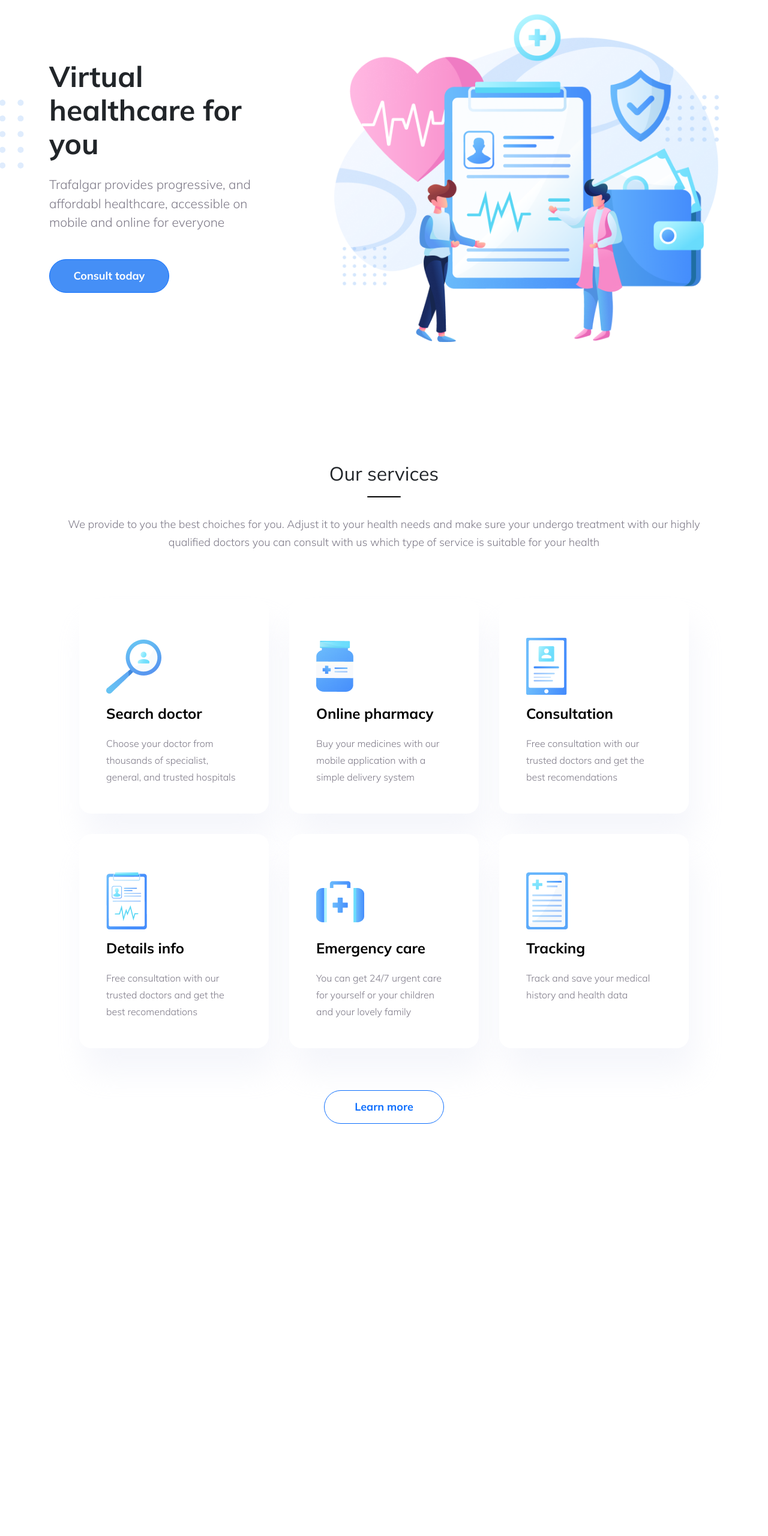
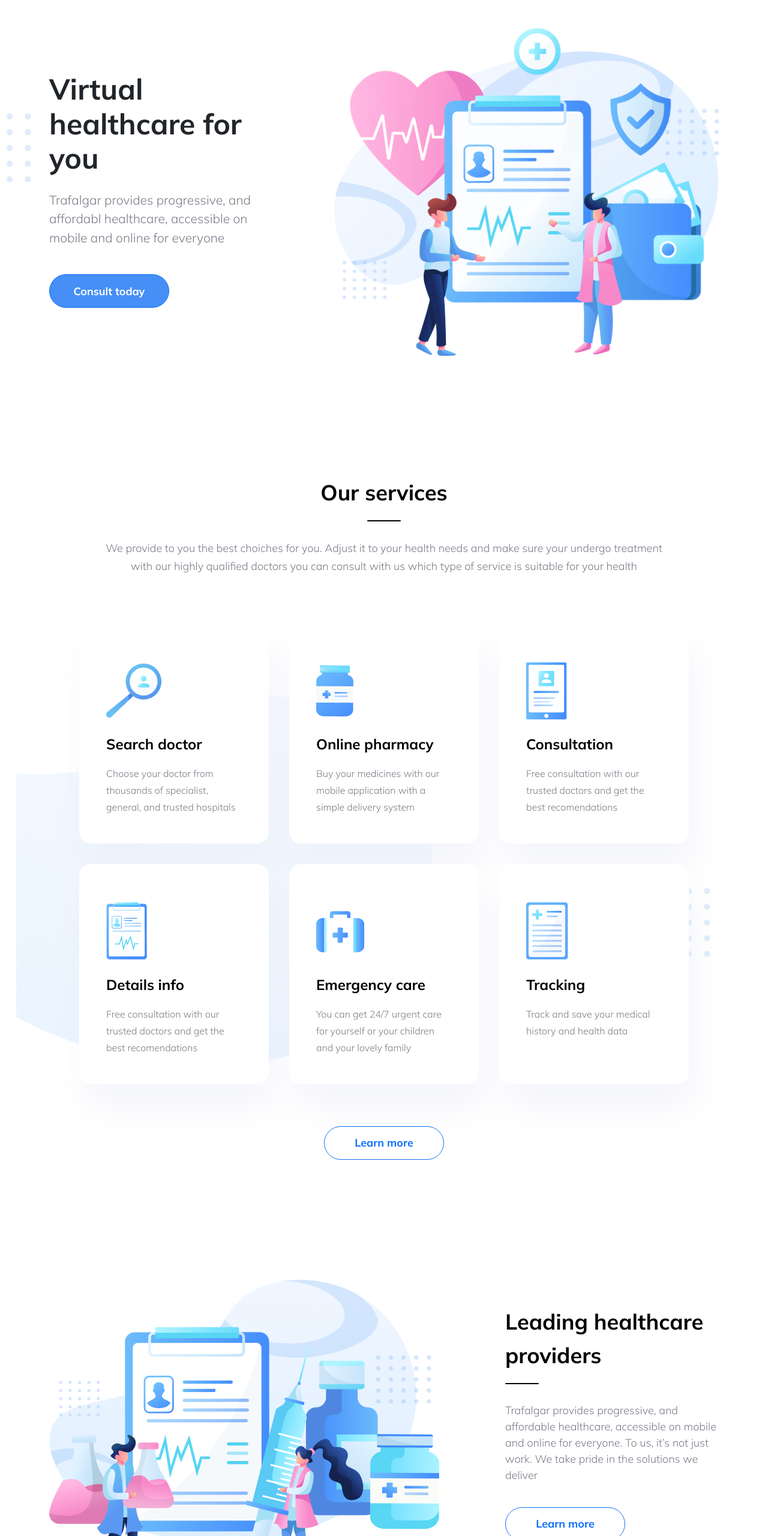
Before and after one commit to miller722/Portfolio, a plain HTML site: page index.html in a window 1280 px wide. Shown: the part 160-2720 px from the top of the page at 60% size. Before the commit the page ends 2233 px from the top, so only its background shows below. Drawn offline with nearby package versions, Linux system fonts and the light colour scheme.

Commit message:
15.10.2021

```diff
--- a/index.html
+++ b/index.html
@@ -40,72 +40,156 @@
         </nav>
       </header>
       <main>
-        <section class="section-welcome">
-            <div class="container welcome-decor">
+        <section class="section__welcome">
+          <div class="container">
+            <div class="section__welcome-decor">
               <div class="row">
                 <div class="col-4 my-auto">
-                  <h1 class="welcome-title">Virtual healthcare for you</h1>
-                  <p class="welcome-description">Trafalgar provides progressive, and affordabl healthcare, accessible on mobile and online for everyone</p>
-                  <a class="btn btn-primary btn-w-md" href="">Consult today</a>
+                  <div>
+                    <h1 class="welcome-title">Virtual healthcare for you</h1>
+                  </div>
+                  <div class="welcome-description">
+                    <p>Trafalgar provides progressive, and affordabl healthcare, accessible on mobile and online for everyone</p>
+                  </div>
+                  <div>
+                    <a class="btn btn-primary btn-w-md" href="">Consult today</a>
+                  </div>
                 </div>
                 <div class="col-7 offset-1">
                   <img class="w-100" src="imgs/welcome-section/welcom-illustration.png" alt="">
                 </div>
               </div>
             </div>
-          </section>
-          <section class="section-services">
-            <div class="container services-bg-content">
+          </div>
+        </section>
+          <section class="section__services">
+            <div class="container">
+             <div class="section__services-decor">
               <div class="section__heading section__heading-center">
-                <h2 class="section__heading-title">Our services</h2>
-                <p class="services-description">We provide to you the best choiches for you. Adjust it to your health needs and make sure your undergo treatment with our highly qualified doctors you can consult with us which type of service is suitable for your health</p>
+                <div>
+                  <h2 class="section__heading-title">Our services</h2>
+                </div>
+                <div class="services-description col-10 offset-1">
+                  <p>We provide to you the best choiches for you. Adjust it to your health needs and make sure your undergo treatment with our highly qualified doctors you can consult with us which type of service is suitable for your health</p>
+                </div>
               </div>
-              <div class="services-list services-list__margin">
+              <div class="services-list services-list--margin">
                 <div class="services-item">
-                  <div class="services-item_top">
-                    <img class="services-item_img" src="./imgs/services-section/services-search.png" alt="...">
+                  <div class="services-item--top">
+                    <img src="./imgs/services-section/services-search.png" alt="...">
                   </div>
-                  <h5 class="services-item_title">Search doctor</h5>
-                  <p class="services-item_text">Choose your doctor from thousands of specialist, general, and trusted hospitals</p>
+                  <div>
+                    <h5 class="services-item--title">Search doctor</h5>
+                  </div>
+                 <div class="services-item--text">
+                  <p>Choose your doctor from thousands of specialist, general, and trusted hospitals</p>
+                 </div>
                 </div>
                 <div class="services-item">
-                  <div class="services-item_top">
-                    <img class="services-item_img" src="./imgs/services-section/services-pharmacy.png" alt="...">
+                  <div class="services-item--top">
+                    <img src="./imgs/services-section/services-pharmacy.png" alt="...">
                   </div>
-                  <h5 class="services-item_title">Online pharmacy</h5>
-                  <p class="services-item_text">Buy  your medicines with our mobile application with a simple delivery system</p>
+                  <div>
+                    <h5 class="services-item--title">Online pharmacy</h5>
+                  </div>
+                  <div class="services-item--text">
+                    <p>Buy  your medicines with our mobile application with a simple delivery system</p>
+                  </div>
                 </div>
                 <div class="services-item">
-                  <div class="services-item_top">
-                    <img class="services-item_img" src="./imgs/services-section/services-consultation.png" alt="...">
+                  <div class="services-item--top">
+                    <img src="./imgs/services-section/services-consultation.png" alt="...">
                   </div>
-                  <h5 class="services-item_title">Consultation</h5>
-                  <p class="services-item_text">Free consultation with our trusted doctors and get the best recomendations</p>
+                  <div>
+                    <h5 class="services-item--title">Consultation</h5>
+                  </div>
+                 <div class="services-item--text">
+                  <p>Free consultation with our trusted doctors and get the best recomendations</p>
+                 </div>
                 </div>
                 <div class="services-item">
-                  <div class="services-item_top">
-                    <img class="services-item_img" src="./imgs/services-section/services-info.png" alt="...">
+                  <div class="services-item--top">
+                    <img src="./imgs/services-section/services-info.png" alt="...">
                   </div>
-                  <h5 class="services-item_title">Details info</h5>
-                  <p class="services-item_text">Free consultation with our trusted doctors and get the best recomendations</p>
+                  <div>
+                    <h5 class="services-item--title">Details info</h5>
+                  </div>
+                  <div class="services-item--text">
+                    <p>Free consultation with our trusted doctors and get the best recomendations</p>
+                  </div>
                 </div>
                 <div class="services-item">
-                  <div class="services-item_top">
-                    <img class="services-item_img" src="./imgs/services-section/services-emergency.png" alt="...">
+                  <div class="services-item--top">
+                    <img src="./imgs/services-section/services-emergency.png" alt="...">
                   </div>
-                  <h5 class="services-item_title">Emergency care</h5>
-                  <p class="services-item_text">You can get 24/7 urgent care for yourself or your children and your lovely family</p>
+                  <div>
+                    <h5 class="services-item--title">Emergency care</h5>
+                  </div>
+                  <div class="services-item--text">
+                    <p>You can get 24/7 urgent care for yourself or your children and your lovely family</p>
+                  </div>
                 </div>
                 <div class="services-item">
-                  <div class="services-item_top">
-                    <img class="services-item_img" src="./imgs/services-section/services-tracking.png" alt="...">
+                  <div class="services-item--top">
+                    <img src="./imgs/services-section/services-tracking.png" alt="...">
                   </div>
-                  <h5 class="services-item_title">Tracking</h5>
-                  <p class="services-item_text">Track and save your medical history and health data </p>
+                  <div>
+                    <h5 class="services-item--title">Tracking</h5>
+                  </div>
+                  <div  class="services-item--text">
+                    <p>Track and save your medical history and health data </p>
+                  </div>
                 </div>
               </div>
               <div class="text-center">
                 <a class="btn btn-outline-primary btn-w-md" href="">Learn more</a>
+              </div>
+             </div>
+            </div>
+          </section>
+          <section class="section__info">
+            <div class="container">
+              <div class="section__info-decor">
+                <div class="row info-mb">
+                  <div class="col-8">
+                    <img src="./imgs/info-section/info-section-1.png" alt="">
+                  </div>
+                  <div class="my-auto col-4">
+                    <div>
+                      <h2 class="section__heading-title">Leading healthcare providers</h2>
+                    </div>
+                    <div class="info-description">
+                      <p>Trafalgar provides progressive, and affordable healthcare, accessible on mobile and online for everyone. To us, it’s not just work. We take pride
+                        in the solutions we deliver</p>
+                    </div>
+                    <div class="info-btn-mt">
+                      <a class="btn btn-outline-primary btn-w-md" href="">Learn more</a>
+                    </div>
+                  </div>
+                </div>
+                <div class="row">
+                  <div class="my-auto col-4">
+                    <div>
+                      <h2 class="section__heading-title">Download our
+                        mobile apps</h2>
+                    </div>
+                    <div class="info-description">
+                      <p>Our dedicated patient engagement app and
+                        web portal allow you to access information instantaneously (no tedeous form, long calls,
+                        or administrative hassle) and securely</p>
+                    </div>
+                    <div class="info-btn-mt">
+                      <a class="btn btn-outline-primary btn-w-md" href="">download
+                        <svg class="btn-m-arrow" width="11" height="16" viewBox="0 0 11 16" fill="none" xmlns="http://www.w3.org/2000/svg">
+                          <path class="arrow-style-hover" d="M4.81951 1.05554L4.81951 12.6308L2.27646 10.0877C1.92569 9.73698 1.39954 9.73698 1.04878 10.0877C0.698014 10.4385 0.698014 10.9647 1.04878 11.3154L5.08258 15.3492C5.43335 15.7 5.95949 15.7 6.31026 15.3492L10.3441 11.3154C10.6948 10.9647 10.6948 10.4385 10.3441 10.0877C9.9933 9.73698 9.46715 9.73698 9.11638 10.0877L6.57333 12.6308L6.57333 1.05554C6.57333 0.617083 6.22257 0.178627 5.69642 0.178627C5.17027 0.178627 4.81951 0.617083 4.81951 1.05554Z" fill="#458FF6"/>
+                          </svg>
+                      </a>
+                    </div>
+                  </div>
+                  <div class="text-end col-8">
+                    <img src="./imgs/info-section/info-section-2.png" alt="">
+                  </div>
+                </div>
               </div>
             </div>
           </section>
--- a/styles.css
+++ b/styles.css
@@ -1,13 +1,18 @@
   body {
     font-family: 'Mulish', sans-serif;
 }
+
+  h1, h2, h3, h4, h5, h6 {
+    margin: 0;
+  }
+
 
   p {
     margin: 0;
   }
 
   header {
-    margin-bottom: 100px;
+    padding-bottom: 200px;
   }
 
   .header-background{
@@ -25,16 +30,15 @@
 
     /* SECTION-WELCOME */
 
-  .section-welcome {
-    margin-top: 177px;
-    margin-bottom: 200px;
+  .section__welcome {
+    padding-bottom: 200px;
   }
 
-  .welcome-decor {
+  .section__welcome-decor {
     position: relative;
   }
 
-  .welcome-decor::before {
+  .section__welcome-decor::before {
     content: url('./imgs/decor/decor-element.svg');
     position: absolute;
     left: -110px;
@@ -60,18 +64,14 @@
     width: 100%;
   }
 
-  .welcome-content {
-    padding-top: 177px;
-    position: relative;
-  }
 
   .welcome-title {
     font-weight: bold;
     font-size: 48px;
-    line-height: 56px;
+    margin-bottom: 25px;
   }
   .welcome-description {
-    margin: 25px 0px 45px 0px;
+    margin-bottom: 45px;
     font-weight: 300;
     font-size: 21px;
     color: #7D7987;
@@ -79,93 +79,69 @@
 
     /* SECTION-SERVICES */
 
-  .section-services {
-    margin-top: 177px;
-    margin-bottom: 200px;
+  .section__services {
+    padding-bottom: 200px;
   }
 
-  .services-text{
-    display: flex;
-    flex-direction: column;
-    align-items: center;
-    margin: 0 auto;
-    text-align: center;
-  }
-  .services-title{
-    font-weight: bold;
-    font-size: 36px;
-    line-height: 56px;
-    color: #000000;
-    margin: 0;
-  }
 
-  .services-description{
+  .services-description {
     font-weight: 300;
     font-size: 18px;
     line-height: 30px;
     text-align: center;
     color: #7D7987;
   }
-  .services-card__background{
-    position: absolute;
-    z-index: -1;
-    top: -250px;
-    left: -400px;
-  }
-  .services-list{
+
+  .services-list {
     display: grid;
     grid-template-columns: repeat(3,1fr);
     gap: 34px;
   }
-  .services-list__margin{
+  .services-list--margin{
     margin: 80px 50px 70px 50px;
   }
-  .services-item{
+  .services-item {
     background: #FFFFFF;
     box-shadow: 10px 40px 50px rgba(229, 233, 246, 0.4);
     border-radius: 20px;
     padding: 62px 45px 47px;
   }
-  .services-item_top{
+  .services-item--top {
     height: 100px;
     display: flex;
     align-items: center;
+    margin-bottom: 25px;
   }
-  .services-item_body{
-    padding: 166px 0 0 37px;
-    position: relative;
-  }
-  .services-item_title {
+
+  .services-item--title {
+    margin-bottom: 20px;
     font-weight: bold;
     font-size: 24px;
-    line-height: 56px;
     color: #000000;
   }
-  .services-item_text{
+
+
+  .services-item--text{
     font-weight: 300;
     font-size: 16px;
     line-height: 28px;
     color: #7D7987;
   }
-  .services-btn__wrapper{
-    text-align: center;
-  }
 
-
-  .services-bg-content{
+  .section__services-decor {
     position: relative;
   }
-  .services-bg-content::before{
-    content: url('./img/bg-services-2.svg');
+  .section__services-decor::before{
+    content: url('./imgs/decor/decor-element.svg');
     position: absolute;
     right: 14px;
     top: 687px;
     z-index: -1;
   }
-  .services-bg-content::after{
-    content: url('./img/bg-services.svg');
+  .section__services-decor::after{
+    content: url('./imgs/services-section/services-decor-element.svg');
     position: absolute;
-    left: -505px;
+    left: -55px;
     top: 150px;
     z-index: -1;
   }
@@ -187,6 +163,10 @@
     position: relative;
     padding-bottom: 20px;
     margin-bottom: 30px;
+    font-weight: bold;
+    font-size: 36px;
+    line-height: 56px;
+    color: #000000;
   }
 
   .section__heading-title:after {
@@ -206,7 +186,38 @@
     background: #FFFFFF;
   }
 
-  .section__heading-description {
-    margin-top: 20px;
-    margin-bottom: 0px;
+      /* SECTION-INFO */
+
+
+
+  .section__info {
+    padding-bottom: 200px;
   }
+
+  .section__info-decor {
+    position: relative;
+  }
+  .info-description {
+    font-weight: 300;
+    font-size: 18px;
+    color: #7D7987;
+    margin-bottom: 40px;
+  }
+
+  .section__info-decor::before {
+    content: url(./imgs/decor/decor-element.svg);
+    position: absolute;
+    right: -50px;
+    top: 520px;
+  }
+
+  .btn-m-arrow {
+    margin-left: 14px;
+  }
+  .btn:hover .arrow-style-hover {
+    fill: #ffffff;
+    transition-duration: 0.2s;
+  }
+  .info-mb {
+    margin-bottom: 229px;
+  }
```
Also changed, not shown: imgs/info-section/info-section-1.png (added), imgs/info-section/info-section-2.png (added), imgs/services-section/services-decor-element.svg (added).
